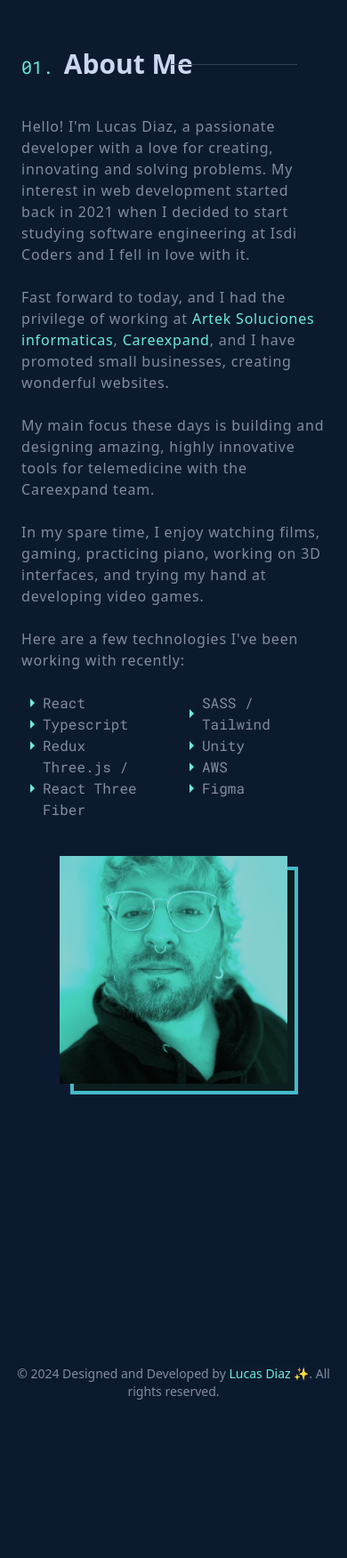
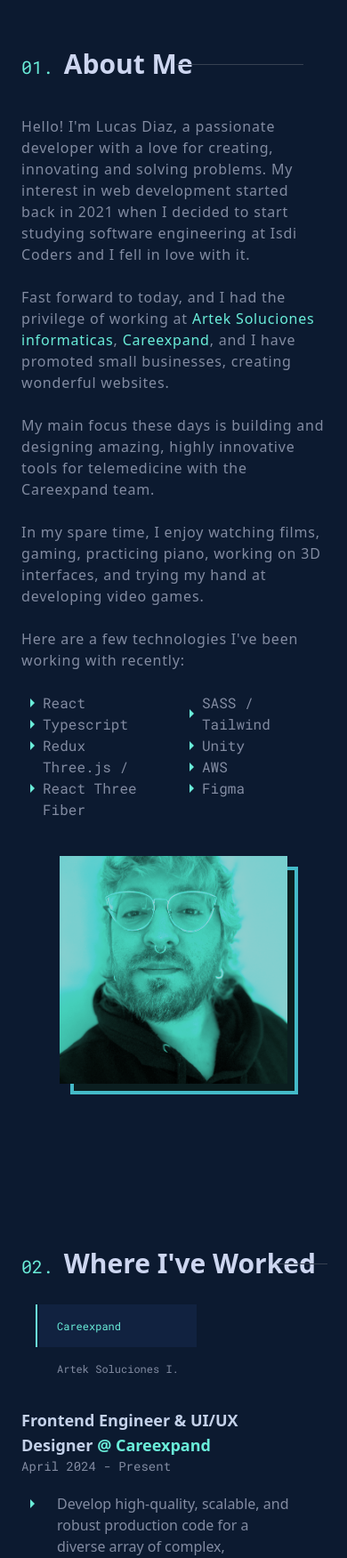
Before and after one commit to LucasDDiazCuenca/Portfolio2, a React (Vite) app: page / in a window 390 px wide. Shown: the part 921-2672 px from the top of the page at 89% size. Before the commit the page ends 2511 px from the top, so only its background shows below. Built offline with nearby package versions, Linux system fonts and the light colour scheme.

Commit message:
immplement mobile responsive on WhereIWorked component

```diff
--- a/src/components/AboutMe.tsx
+++ b/src/components/AboutMe.tsx
@@ -30,7 +30,7 @@ const AboutMe: React.FC = () => {
 
 	return (
 		<motion.div
-			className="sm:mt-[600px] mt-96 mb-[300px] 2xl:w-[900px] xl:w-[900px] lg:w-8/12 m-auto sm:px-0 px-6"
+			className="sm:mt-[600px] mt-96 sm:mb-[300px] mb-0 2xl:w-[900px] xl:w-[900px] lg:w-8/12 m-auto sm:px-0 px-6"
 			variants={containerVariants}
 			initial="hidden"
 			whileInView="visible"
@@ -38,7 +38,7 @@ const AboutMe: React.FC = () => {
 		>
 			<motion.h2
 				variants={itemVariants}
-				className="text-3xl font-semibold relative after:content-[''] after:block after:w-5/12 after:h-[1px] after:bg-gray-700 after:absolute after:top-1/2 sm:after:left-[calc(23%+0.5rem)] after:left-[calc(48%+0.2rem)] text-[#cdd6f0]"
+				className="text-3xl font-semibold relative after:content-[''] after:block after:w-5/12 after:h-[1px] after:bg-gray-700 after:absolute after:top-1/2 sm:after:left-[calc(23%+0.5rem)] after:left-[calc(50%+0.2rem)] text-[#cdd6f0]"
 			>
 				<span className="text-[#6aedd9] robotoFont text-xl sm:mr-5 mr-1">01.</span> About Me
 			</motion.h2>
--- a/src/components/WhereIWorked.tsx
+++ b/src/components/WhereIWorked.tsx
@@ -48,17 +48,21 @@ const WorkExperience = () => {
 	};
 
 	return (
-		<div ref={ref} className="mt-[200px] mb-[300px] 2xl:w-[900px] xl:w-[900px] lg:w-8/12 m-auto">
+		<div
+			ref={ref}
+			className="sm:mt-[200px] mt-40 mb-[300px] 2xl:w-[900px] xl:w-[900px] lg:w-8/12 m-auto p-6 sm:p-0 "
+		>
 			<motion.h2
 				initial="hidden"
 				animate={isInView ? "visible" : "hidden"}
 				variants={textVariants}
-				className="text-3xl font-semibold relative after:content-[''] after:block after:w-5/12 after:h-[1px] after:bg-gray-700 after:absolute after:top-1/2 after:left-[calc(37%+0.5rem)] text-[#cdd6f0] mb-7"
+				className="text-3xl font-semibold relative after:content-[''] after:block sm:after:w-5/12 after:w-2/12 after:h-[1px] after:bg-gray-700 after:absolute after:top-1/2 sm:after:left-[calc(37%+0.5rem)] after:left-[calc(83%+0.2rem)] text-[#cdd6f0] mb-7"
 			>
-				<span className="text-[#6aedd9] robotoFont text-xl mr-5">02.</span> Where I've Worked
+				<span className="text-[#6aedd9] robotoFont text-xl sm:mr-5 mr-1">02.</span> Where I've Worked
 			</motion.h2>
+
 			<motion.div
-				className="flex gap-5 w-11/12 justify-between"
+				className="flex flex-col sm:flex-row gap-5 w-11/12 justify-between"
 				initial="hidden"
 				animate={isInView ? "visible" : "hidden"}
 				variants={containerVariants}
@@ -101,7 +105,7 @@ const WorkExperience = () => {
 				</motion.div>
 
 				{selectedOption === "Careexpand" && (
-					<motion.div variants={itemVariants} className="h-96 w-[600px]">
+					<motion.div variants={itemVariants} className="h-96 sm:w-[600px]">
 						<div>
 							<motion.h3 variants={textVariants} className="text-lg font-semibold">
 								Frontend Engineer & UI/UX Designer{" "}
@@ -140,7 +144,7 @@ const WorkExperience = () => {
 					</motion.div>
 				)}
 				{selectedOption === "Artek Soluciones I." && (
-					<motion.div variants={itemVariants} className="h-96 w-[600px]">
+					<motion.div variants={itemVariants} className="h-96 sm:w-[600px]">
 						<div>
 							<motion.h3 variants={textVariants} className="text-lg font-semibold">
 								Fullstack Developer{" "}
--- a/src/pages/Home.tsx
+++ b/src/pages/Home.tsx
@@ -4,11 +4,11 @@ import TopMenu from "../components/TopMenu";
 // import Laterals from "../components/Laterals";
 import SelfIntroduction from "../components/SelfIntroduction";
 import AboutMe from "../components/AboutMe";
-// import WhereIWorked from "../components/WhereIWorked";
+import WhereIWorked from "../components/WhereIWorked";
 // import SomeThingIBuild from "../components/SomeThingIBuild";
 // import OtherNoteworthyProjects from "../components/OtherNoteworthyProjects";
 // import WhatsNext from "../components/WhatsNext";
-import Footer from "../components/Footer";
+// import Footer from "../components/Footer";
 
 const Home: React.FC = () => {
 	const [mousePosition, setMousePosition] = useState({ x: 0, y: 0 });
@@ -40,17 +40,17 @@ const Home: React.FC = () => {
 			<div id="about">
 				<AboutMe />
 			</div>
-			{/* <div id="experience">
+			<div id="experience">
 				<WhereIWorked />
 			</div>
-			<div id="work">
+			{/* <div id="work">
 				<SomeThingIBuild />
 				<OtherNoteworthyProjects />
 			</div>
 			<div id="contact">
 				<WhatsNext />
 			</div> */}
-			<Footer />
+			{/* <Footer /> */}
 		</div>
 	);
 };
```
